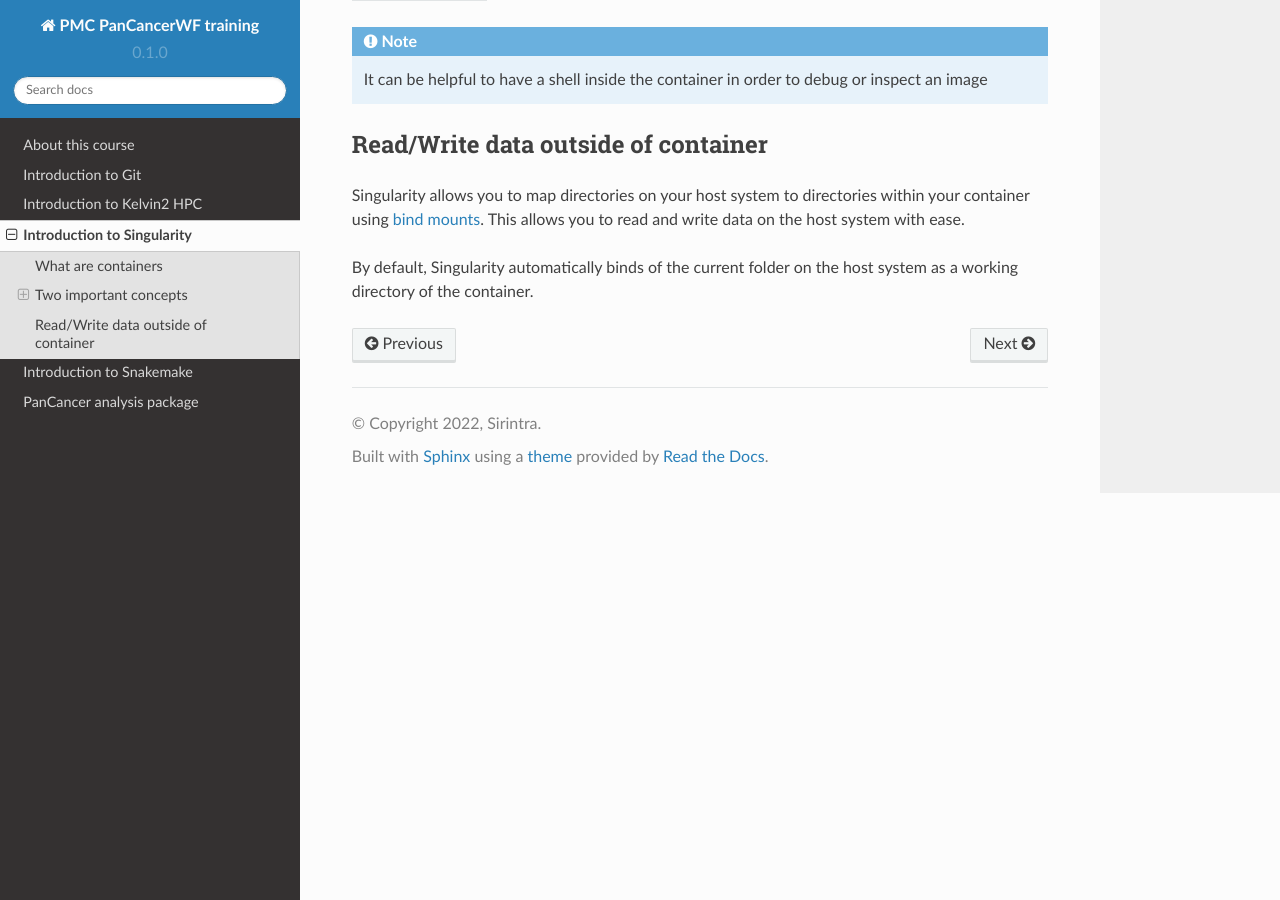
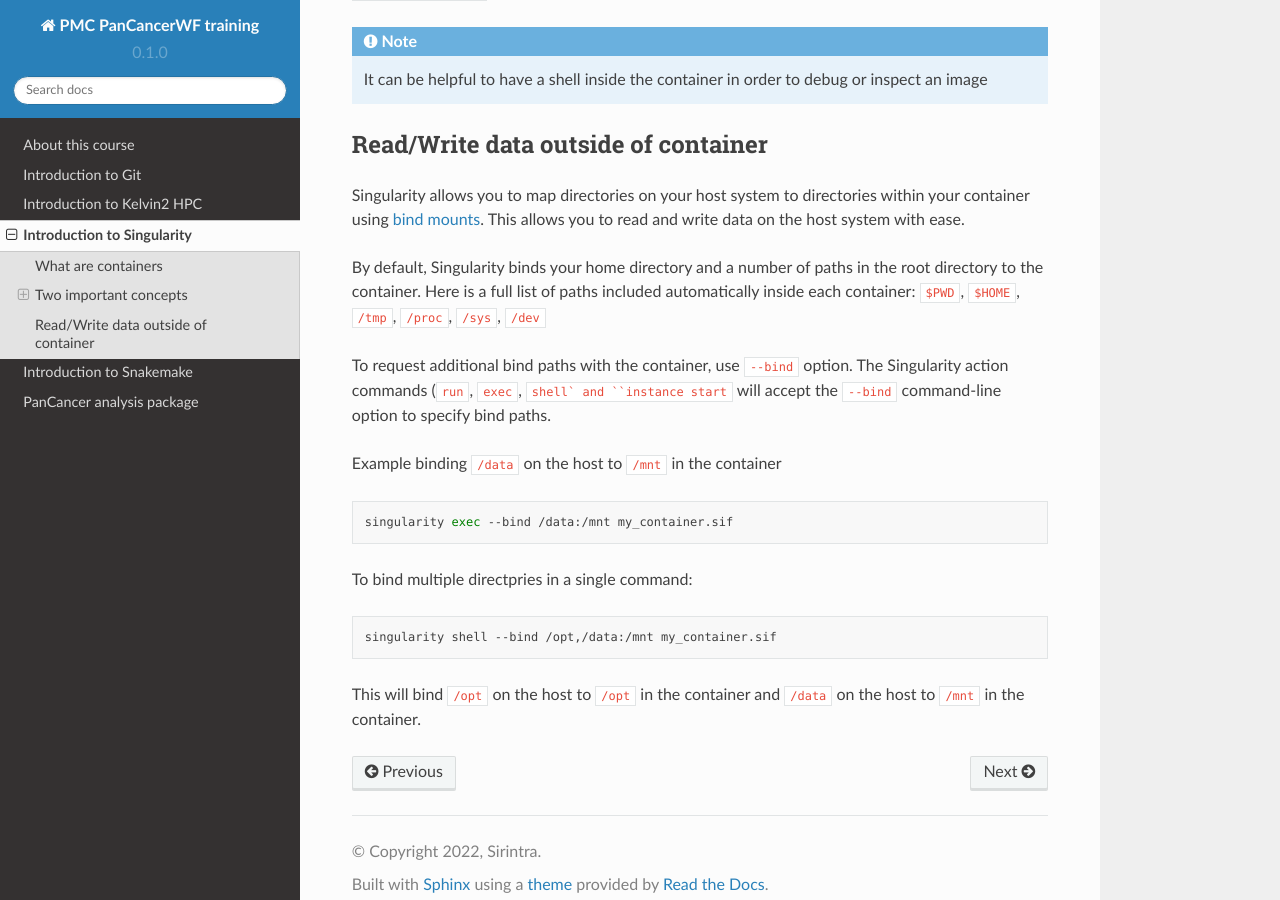
Before and after one commit to sirintra/PMC-PC-training, a Sphinx documentation site: the page built from docs/source/singularity.rst, in a window 1280 px wide and 900 px high, scrolled down 1989 px. Built offline with Sphinx 7.4.7 and the Read the Docs theme 2.0.0, drawn with Linux system fonts in a browser that asks for light colours; some of the changed text lies outside the part shown.

Commit message:
Update singularity.rst

```diff
--- a/docs/source/singularity.rst
+++ b/docs/source/singularity.rst
@@ -63,6 +63,7 @@ An example usage of `singularity pull <https://docs.sylabs.io/guides/3.7/user-gu
    singularity pull docker://[USER NAME]/[IMAGE NAME]:[TAG]
 
 
+
 EXCERCISE
 ---------
 
@@ -98,4 +99,22 @@ Read/Write data outside of container
 
 Singularity allows you to map directories on your host system to directories within your container using `bind mounts <https://docs.sylabs.io/guides/3.0/user-guide/bind_paths_and_mounts.html>`_. This allows you to read and write data on the host system with ease.
 
-By default, Singularity automatically binds of the current folder on the host system as a working directory of the container.
+By default, Singularity binds your home directory and a number of paths in the root directory to the container.  Here is a full list of paths included automatically inside each container: ``$PWD``, ``$HOME``, ``/tmp``, ``/proc``, ``/sys``, ``/dev``
+
+To request additional bind paths with the container, use ``--bind`` option. The Singularity action commands (``run``, ``exec``, ``shell` and ``instance start`` will accept the ``--bind`` command-line option to specify bind paths.
+
+Example binding ``/data`` on the host to ``/mnt`` in the container
+
+.. code-block:: bash
+
+   singularity exec --bind /data:/mnt my_container.sif
+
+
+To bind multiple directpries in a single command:
+
+.. code-block:: bash
+
+   singularity shell --bind /opt,/data:/mnt my_container.sif
+
+
+This will bind ``/opt`` on the host to ``/opt`` in the container and ``/data`` on the host to ``/mnt`` in the container.
```
Also changed, not shown: other parts of docs/source/singularity.rst (+1 -1 lines).
